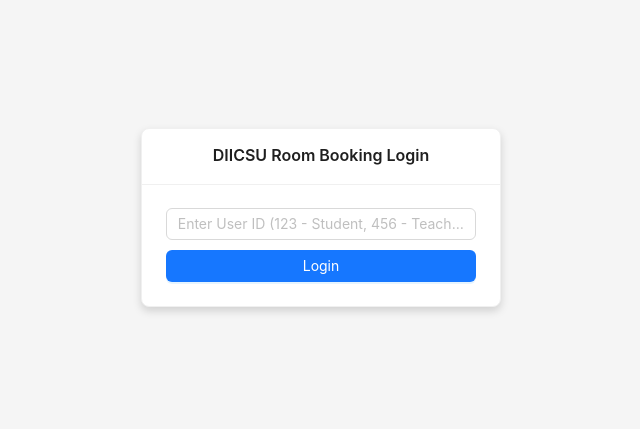
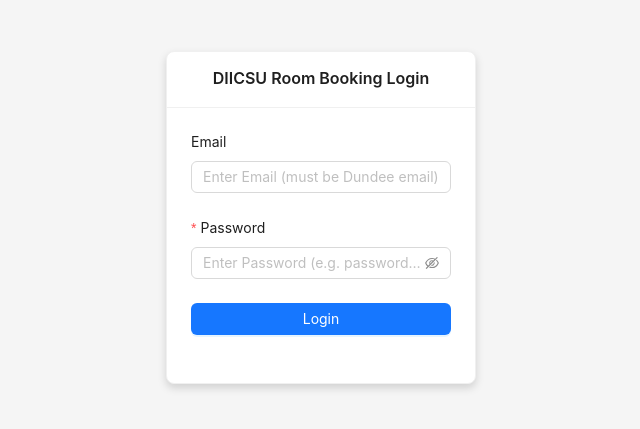
Before and after one commit to SGYSY/agile-software-engineering, a React (Create React App) app in the folder frontend-web/: page /login in a window 1280 px wide. Shown: the part 183-612 px from the top of the page, without its empty margins (319-959 px from the left). Built offline with nearby package versions, Linux system fonts and the light colour scheme.

Commit message:
add restrict login function

```diff
--- a/frontend-web/src/pages/Login.js
+++ b/frontend-web/src/pages/Login.js
@@ -1,47 +1,116 @@
 import React, { useState } from "react";
 import { useNavigate } from "react-router-dom";
-import { Card, Input, Button, message } from "antd";
+import { Card, Form, Input, Button, message } from "antd";
 
 const Login = () => {
-  const [userId, setUserId] = useState("");
+  const [loading, setLoading] = useState(false);
   const navigate = useNavigate();
 
-  const handleLogin = () => {
+  const onFinish = (values) => {
+    setLoading(true);
+    const { email, password } = values;
+
+    // 假密码验证
+    if (password !== "password123") {
+      message.error("Incorrect password.");
+      setLoading(false);
+      return;
+    }
+
+    const lowerEmail = email.toLowerCase();
+
+    // 根据邮箱映射角色及显示名称
     let role = "";
-    if (userId === "123") role = "student";
-    else if (userId === "456") role = "teacher";
-    else if (userId === "789") role = "admin";
-    else {
-      message.error("Invalid User ID");
+    let displayName = "";
+    if (lowerEmail === "admin@dundee.ac.uk") {
+      role = "admin";
+      displayName = "Admin";
+    } else if (lowerEmail === "teacher@dundee.ac.uk") {
+      role = "teacher";
+      displayName = "Teacher";
+    } else if (lowerEmail === "2543301@dundee.ac.uk") {
+      role = "student";
+      displayName = "Siyu Yan";
+    } else {
+      message.error("Invalid Email or unauthorized user.");
+      setLoading(false);
       return;
     }
 
     localStorage.setItem("userRole", role);
-    message.success(`Login successful! Role: ${role}`);
+    localStorage.setItem("displayName", displayName);
 
-    // Redirect based on role
+    message.success(`Login successful! Welcome, ${displayName}`);
+
+    setTimeout(() => {
       if (role === "admin") {
         navigate("/admin");
       } else {
         navigate("/");
       }
+      setLoading(false);
+    }, 500);
+  };
+
+  // 自定义验证函数：既判断必填，又判断格式和后缀
+  const validateDundeeEmail = (_, value) => {
+    if (!value) {
+      return Promise.reject("Please enter your email address");
+    }
+    // 简易邮箱格式检测
+    const emailRegex = /^[^\s@]+@[^\s@]+\.[^\s@]+$/;
+    if (!emailRegex.test(value)) {
+      return Promise.reject("Please enter a valid email address");
+    }
+    // 后缀判断
+    if (!value.toLowerCase().endsWith("dundee.ac.uk")) {
+      return Promise.reject("Please enter a valid Dundee email address");
+    }
+    return Promise.resolve();
   };
 
   return (
-    <div style={{ display: "flex", justifyContent: "center", alignItems: "center", height: "100vh", background: "#f5f5f5" }}>
+    <div
+      style={{
+        display: "flex",
+        justifyContent: "center",
+        alignItems: "center",
+        height: "100vh",
+        background: "#f5f5f5"
+      }}
+    >
       <Card
         title="DIICSU Room Booking Login"
-        style={{ maxWidth: 400, textAlign: "center", boxShadow: "0 4px 8px rgba(0, 0, 0, 0.15)" }}
+        style={{
+          maxWidth: 400,
+          textAlign: "center",
+          boxShadow: "0 4px 8px rgba(0, 0, 0, 0.15)"
+        }}
       >
-        <Input
-          placeholder="Enter User ID (123 - Student, 456 - Teacher, 789 - Admin)"
-          value={userId}
-          onChange={(e) => setUserId(e.target.value)}
-          style={{ marginBottom: 10 }}
-        />
-        <Button type="primary" block onClick={handleLogin}>
+        <Form layout="vertical" onFinish={onFinish} initialValues={{ email: "", password: "" }}>
+          <Form.Item
+            label="Email"
+            name="email"
+            // 仅用一个自定义规则，统一校验“必填、格式、后缀”
+            rules={[{ validator: validateDundeeEmail }]}
+          >
+            <Input placeholder="Enter Email (must be Dundee email)" />
+          </Form.Item>
+
+          <Form.Item
+            label="Password"
+            name="password"
+            rules={[{ required: true, message: "Please enter your password" }]}
+          >
+            <Input.Password placeholder="Enter Password (e.g. password123)" />
+          </Form.Item>
+
+          <Form.Item>
+            <Button type="primary" block htmlType="submit" loading={loading}>
               Login
             </Button>
+          </Form.Item>
+        </Form>
       </Card>
     </div>
   );
```
Lines whose indentation alone changed are shown as unchanged.
